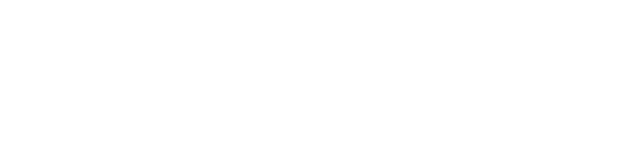
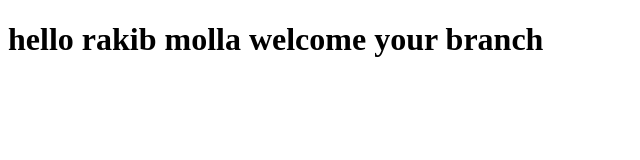
Before and after one commit to rakib-molla/test, a plain HTML site: page index.html in a window 1280 px wide. Shown: the whole page, without its empty margins (0-640 px from the left). Drawn offline with Linux system fonts and the light colour scheme.

Commit message:
add repo

```diff
--- a/index.html
+++ b/index.html
@@ -7,7 +7,7 @@
     <title>test git  </title>
 </head>
 <body>
-
+    <h1>hello rakib molla welcome your branch</h1>
 
 </body>
 </html>
```
